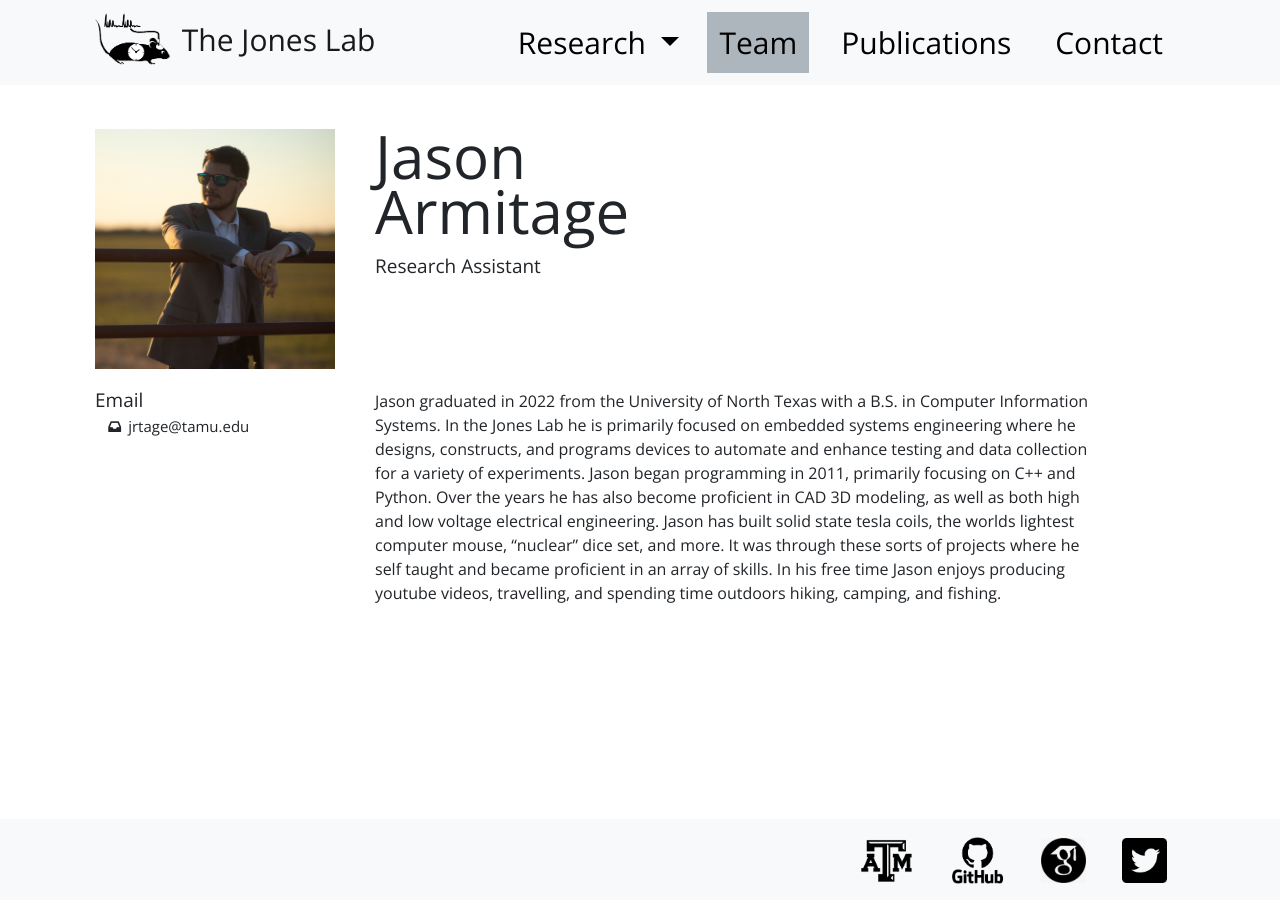
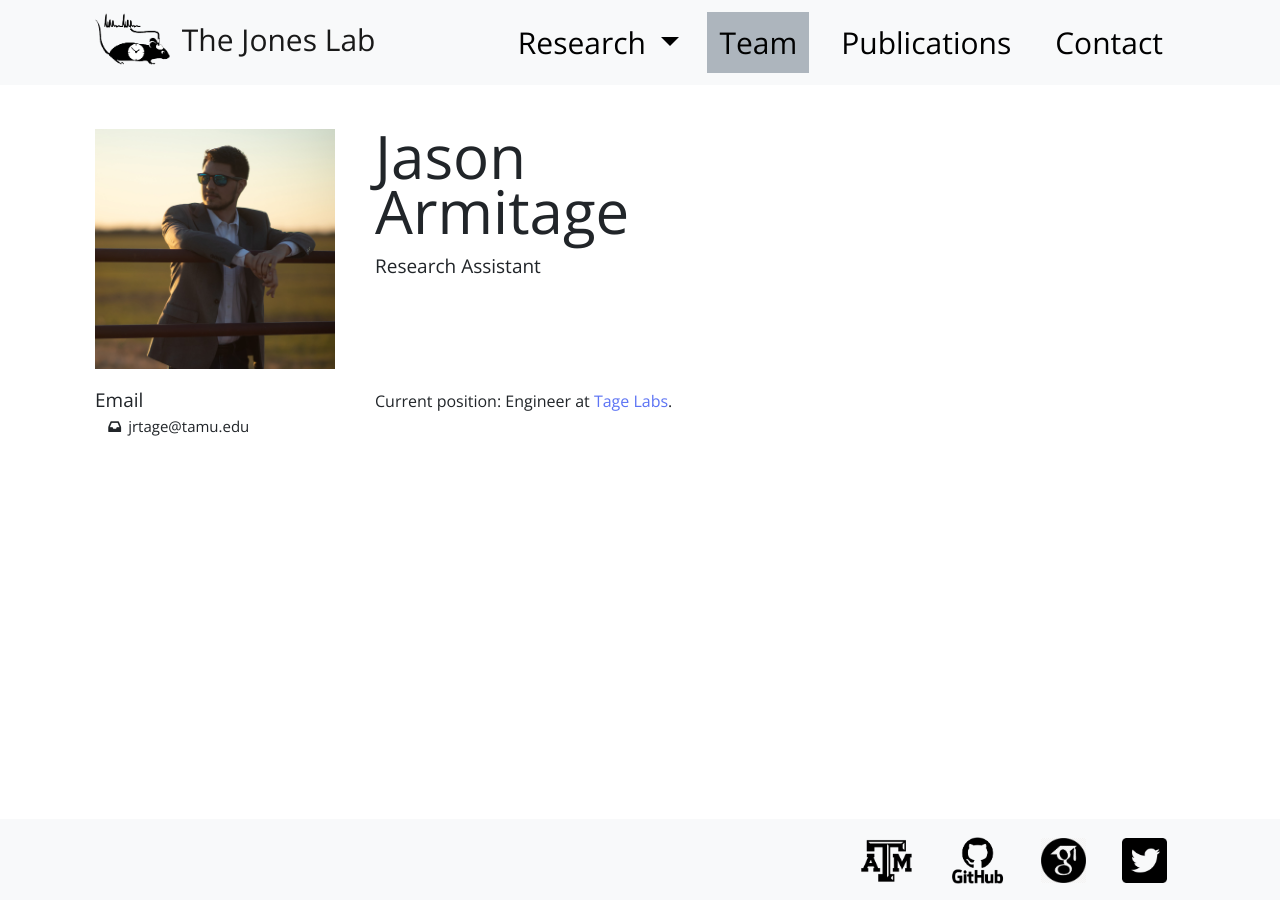
Before and after one commit to jones-lab-tamu/jones-lab-tamu.github.io, a Jekyll site: the page built from team/_posts/2024-01-01-Jason-Armitage.md, in a window 1280 px wide. Built offline with Jekyll 4.4.1, drawn with Linux system fonts in a browser that asks for light colours.

Commit message:
Update 2024-01-01-Jason-Armitage.md
Alumni

```diff
--- a/team/_posts/2024-01-01-Jason-Armitage.md
+++ b/team/_posts/2024-01-01-Jason-Armitage.md
@@ -9,7 +9,7 @@
 scholar:
 image: /images/team/Jason.jpg
 cv:
-alum: false
+alum: true
 ---
 
-Jason graduated in 2022 from the University of North Texas with a B.S. in Computer Information Systems. In the Jones Lab he is primarily focused on embedded systems engineering where he designs, constructs, and programs devices to automate and enhance testing and data collection for a variety of experiments. Jason began programming in 2011, primarily focusing on C++ and Python. Over the years he has also become proficient in CAD 3D modeling, as well as both high and low voltage electrical engineering. Jason has built solid state tesla coils, the worlds lightest computer mouse, “nuclear” dice set, and more. It was through these sorts of projects where he self taught and became proficient in an array of skills. In his free time Jason enjoys producing youtube videos, travelling, and spending time outdoors hiking, camping, and fishing.
+Current position: Engineer at [Tage Labs](https://www.tagelabs.com/).
```
